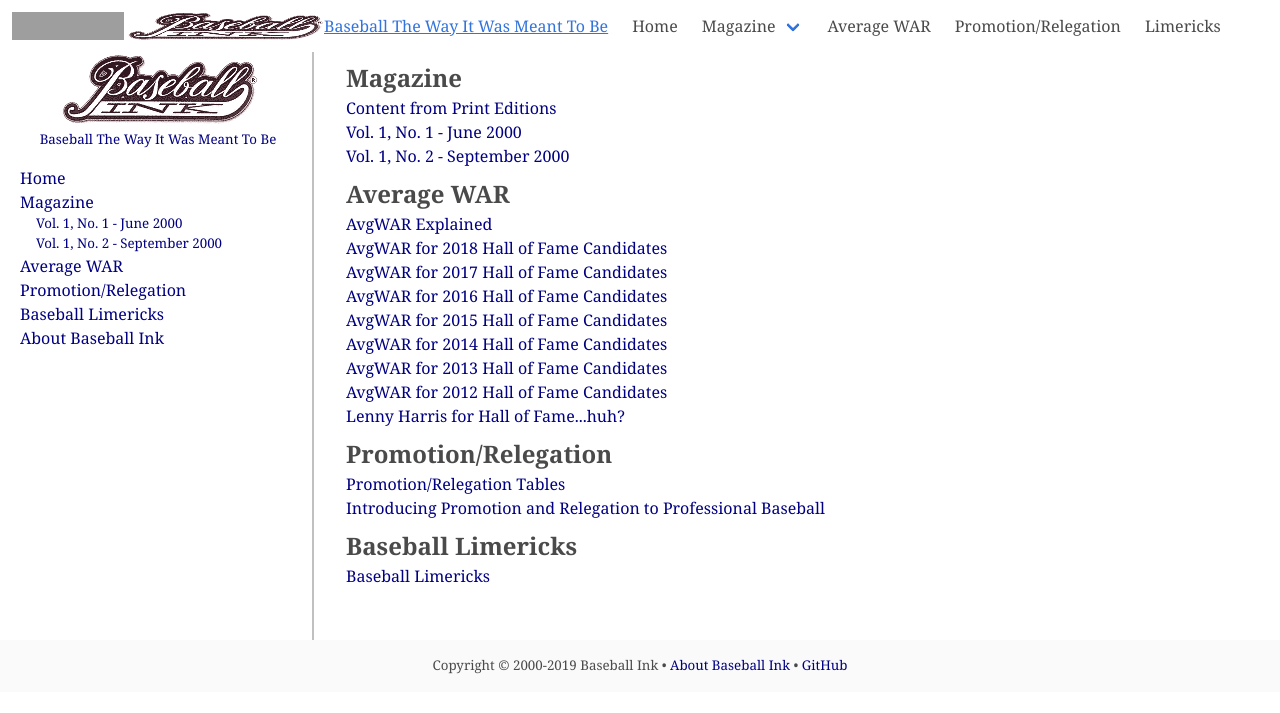
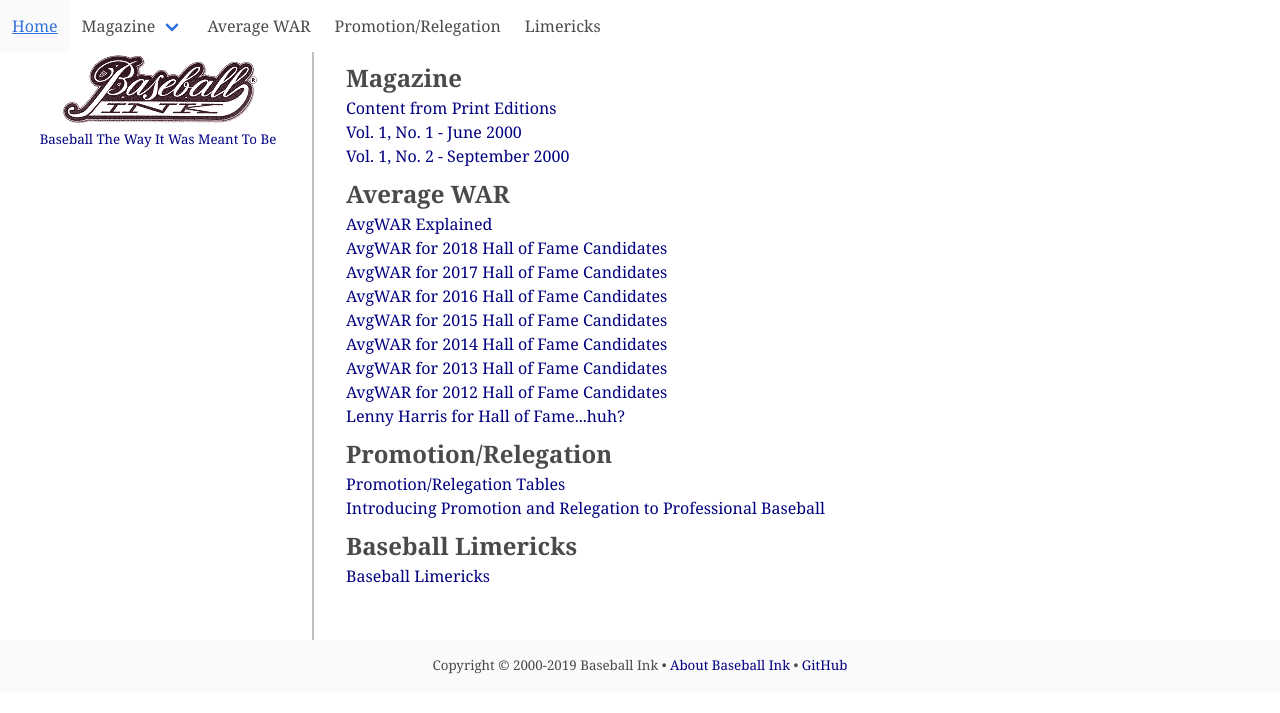
Before and after one commit to jaypalexa/baseballink, a Jekyll site: the page built from index.md, in a window 1280 px wide. Shown: the top 713 px of the page. Built offline with Jekyll 4.4.1, drawn with Linux system fonts in a browser that asks for light colours; grey boxes are pictures that could not be loaded.

Commit message:
More navbar

```diff
--- a/_layouts/default.html
+++ b/_layouts/default.html
@@ -11,20 +11,19 @@
   <body>
     <nav class="navbar" role="navigation" aria-label="main navigation">
       <div class="navbar-brand">
-        <a class="navbar-item" href="{{ site.url }}{{ site.baseurl }}">
-          <img src="https://bulma.io/images/bulma-logo.png" width="112" height="28">
+        <!-- <a class="navbar-item" href="{{ site.url }}{{ site.baseurl }}">
           <img src="{{ site.url }}{{ site.baseurl }}/assets/images/bi_logo_xsm.gif" width="200" height="71" alt="Baseball Ink" />
           <span>Baseball The Way It Was Meant To Be</span>
-        </a>
+        </a> -->
 
-        <a role="button" class="navbar-burger burger" aria-label="menu" aria-expanded="false" data-target="navbarBaseballInk">
+        <a role="button" class="navbar-burger burger" aria-label="menu" aria-expanded="false" data-target="navMenu">
           <span aria-hidden="true"></span>
           <span aria-hidden="true"></span>
           <span aria-hidden="true"></span>
         </a>
       </div>
 
-      <div id="navbarBaseballInk" class="navbar-menu">
+      <div id="navMenu" class="navbar-menu">
         <div class="navbar-start">
           <a class="navbar-item" href="{{ site.url }}{{ site.baseurl }}">
             Home
@@ -64,20 +63,6 @@
             <a href="{{ site.url }}{{ site.baseurl }}" title="Baseball Ink"><img src="{{ site.url }}{{ site.baseurl }}/assets/images/bi_logo_xsm.gif" width="200" height="71" alt="Baseball Ink" /></a>
             <a href="{{ site.url }}{{ site.baseurl }}" title="Baseball Ink" class="tagline">Baseball The Way It Was Meant To Be</a>
           </div>
-          <div class="index-menu-items">
-            <ul>
-              <li><a href="{{ site.url }}{{ site.baseurl }}">Home</a></li>
-              <li><a href="{{ site.url }}{{ site.baseurl }}/pages/magazine/magazine.html" title="Magazine">Magazine</a></li>
-              <ul class="font-smaller nested-list">
-                <li><a href="{{ site.url }}{{ site.baseurl }}/pages/magazine/vol_1_no_1/bi_vol_1_no_1_home.html">Vol. 1, No. 1 - June 2000</a></li>
-                <li><a href="{{ site.url }}{{ site.baseurl }}/pages/magazine/vol_1_no_2/bi_vol_1_no_2_home.html">Vol. 1, No. 2 - September 2000</a></li>
-              </ul>
-              <li><a href="{{ site.url }}{{ site.baseurl }}/pages/avg-war/avg-war.html" title="Average WAR">Average WAR</a></li>
-              <li><a href="{{ site.url }}{{ site.baseurl }}/pages/pro-rel/promotion-relegation.html" title="Promotion/Relegation">Promotion/Relegation</a></li>
-              <li><a href="{{ site.url }}{{ site.baseurl }}/pages/limericks/baseball-limericks.html" title="Baseball Limericks">Baseball Limericks</a></li>
-              <li><a href="{{ site.url }}{{ site.baseurl }}/pages/about-us.html" title="About Baseball Ink">About Baseball Ink</a></li>
-            </ul>
-          </div>
         </div>
         <div class="column is-three-quarters container" id="content" >
           {{ content }}
@@ -93,4 +78,5 @@
       </div>
     </footer>
   </body>
+  <script async type="text/javascript" src="{{ site.url }}{{ site.baseurl }}/assets/scripts/bulma.js"></script>
 </html>
```
